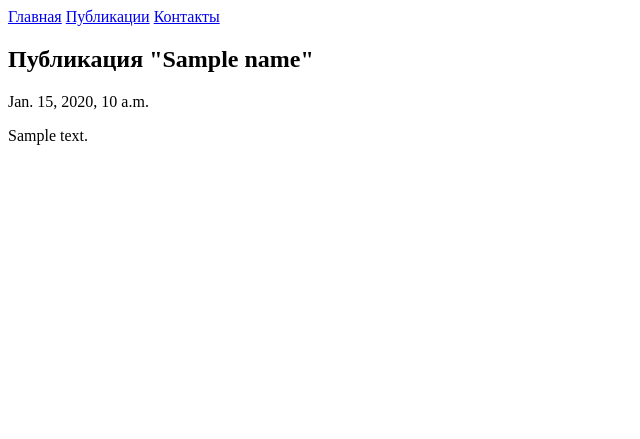
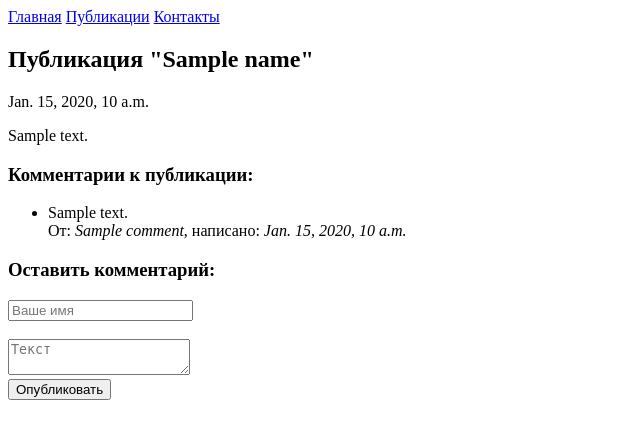
Before and after one commit to ap75/blog4skillbox, a Django app: template templates/publication.html in a window 1280 px wide. Shown: the top 439 px of the page, without its empty margins (0-640 px from the left). Run offline with Django 3.2, Linux system fonts and the light colour scheme; the template is opened without the code that fills it: most values are stand-ins (such as "Sample title", 1, 10 or a date in 2020).

Commit message:
Part 2: Add comments for publications

```diff
--- a/templates/publication.html
+++ b/templates/publication.html
@@ -6,4 +6,28 @@
     <h2>Публикация "{{ name }}"</h2>
     <p>{{ date }}</p>
     <p>{{ text|safe }}</p>
+	{% if comments %}
+		<h3>Комментарии к публикации:</h3>
+		<ul>
+        {% for comment in comments %}
+			<li>
+				{{ comment.text|safe }}<br>
+				От: <i>{{ comment.name|safe }}</i>,
+				написано: <i>{{ comment.date }}</i>
+			</li>
+        {% endfor %}
+		</ul>
+	{% else %}
+		<h3>Комментариев к публикации пока нет</h3>
+	{% endif %}
+	<h3>Оставить комментарий:</h3>
+    <p style="color: red">{{ error }}</p>
+    <form method="post" action="{{ request.path }}">
+        {% csrf_token %}
+        <input type="text" name="name" placeholder="Ваше имя" />
+        <br /><br />
+        <textarea name="text" placeholder="Текст"></textarea>
+        <br />
+        <input type="submit" value="Опубликовать" />
+    </form>
 {% endblock %}
```
Also changed, not shown: web/views.py (+30 -1 lines).
